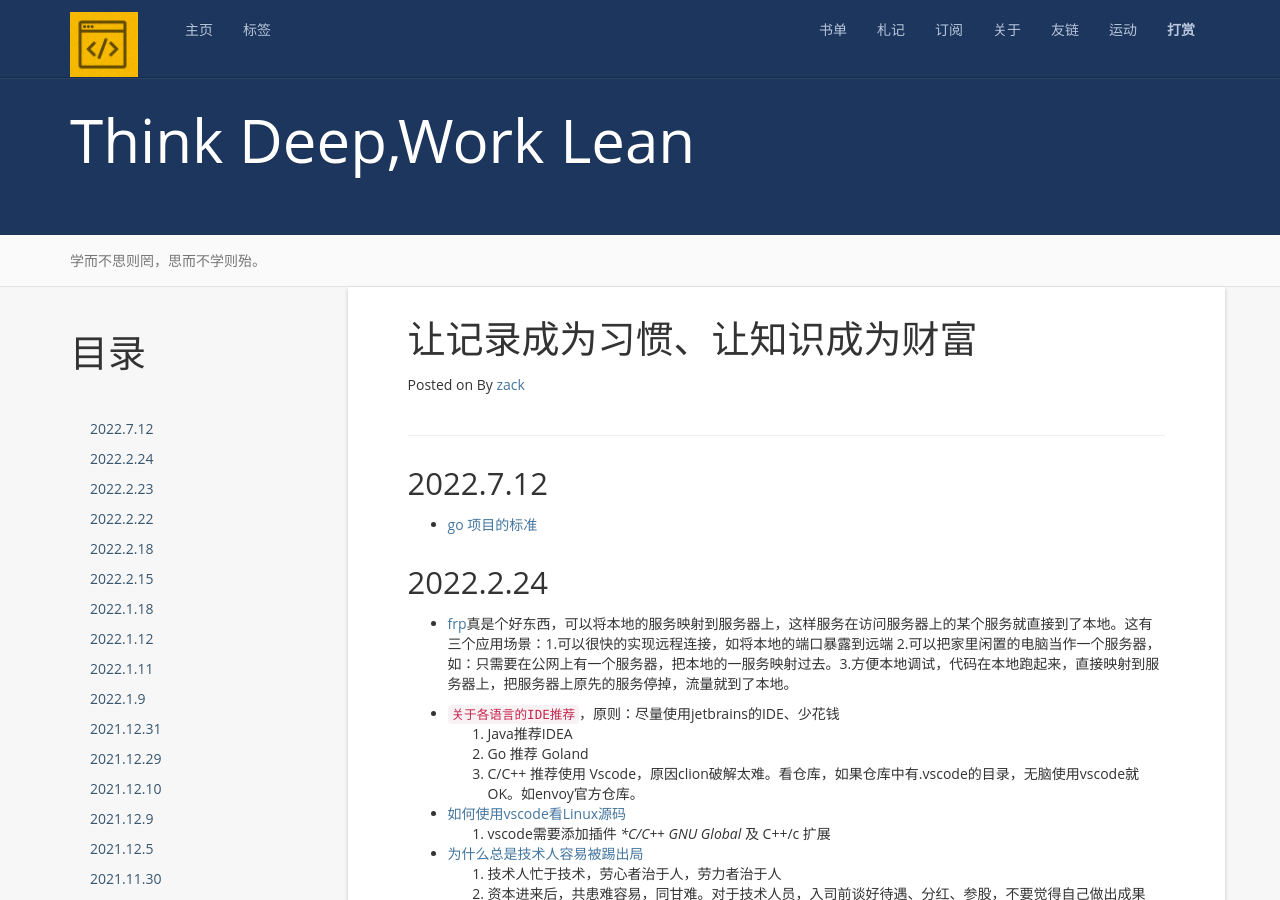
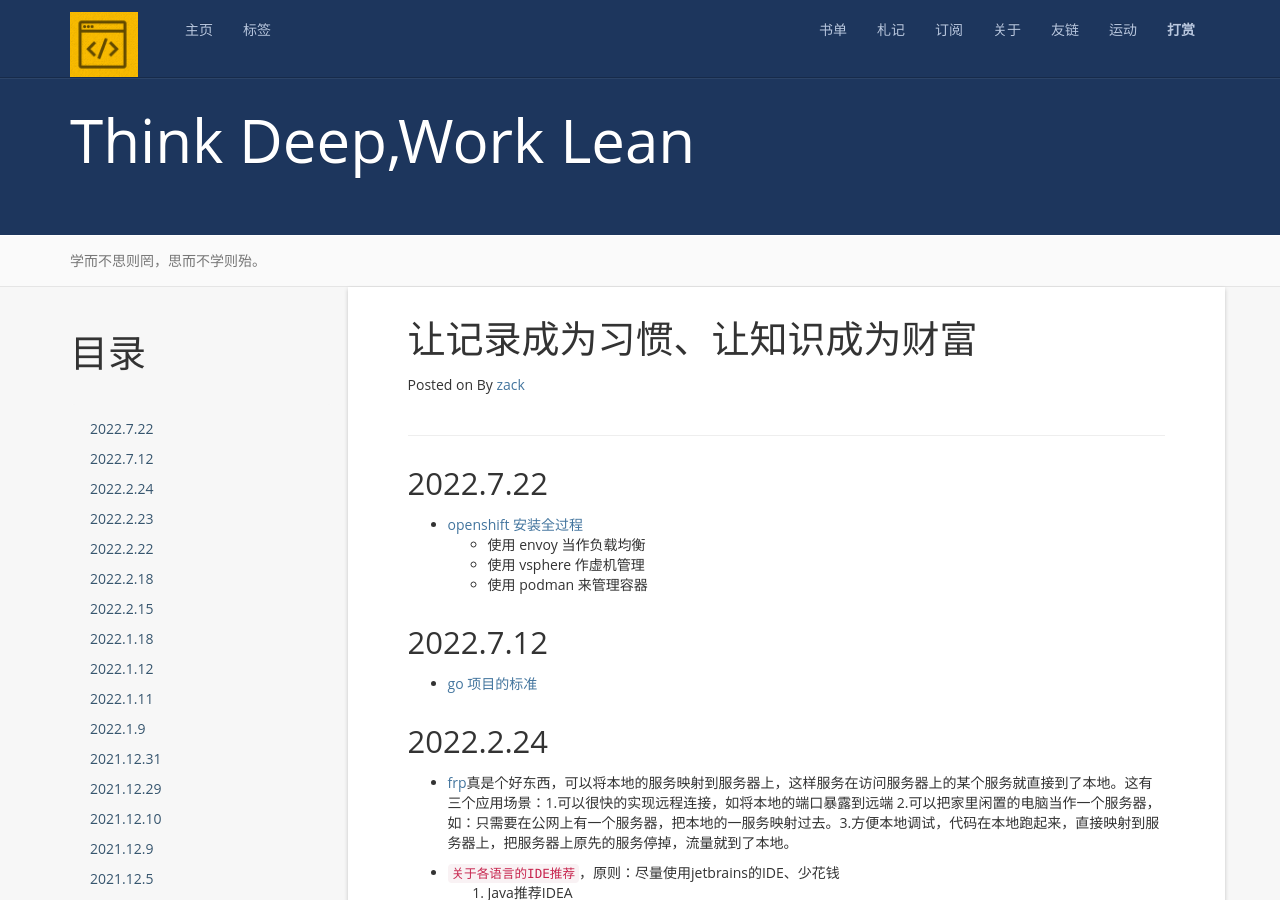
Before and after one commit to zackzhangkai/zackzhangkai.github.io, a Jekyll site: the page built from note.md, in a window 1280 px wide and 900 px high. Built offline with Jekyll 4.4.1, drawn with Linux system fonts in a browser that asks for light colours; nearby versions of some CDN libraries; a script that is not in the unit is left out; comment, search, counter and statistics services are not loaded.

Commit message:
Update note.md

```diff
--- a/note.md
+++ b/note.md
@@ -8,6 +8,13 @@ permalink: /note/
 {:toc}
 
 ------------
+
+2022.7.22
+----------
++ [openshift 安装全过程](https://cloud.tencent.com/developer/article/1640415)
+  - 使用 envoy 当作负载均衡
+  - 使用 vsphere 作虚机管理
+  - 使用 podman 来管理容器
 
 
 2022.7.12
```
